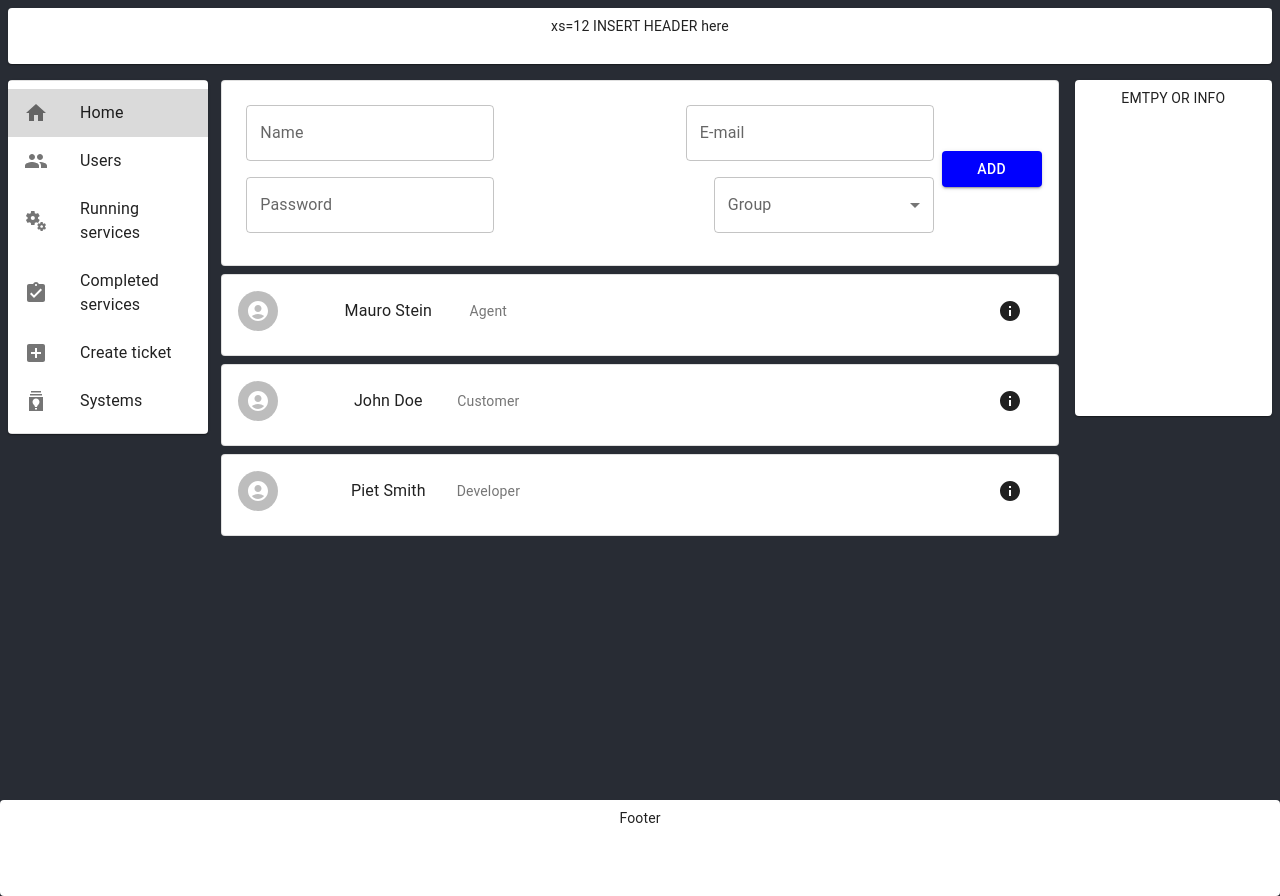
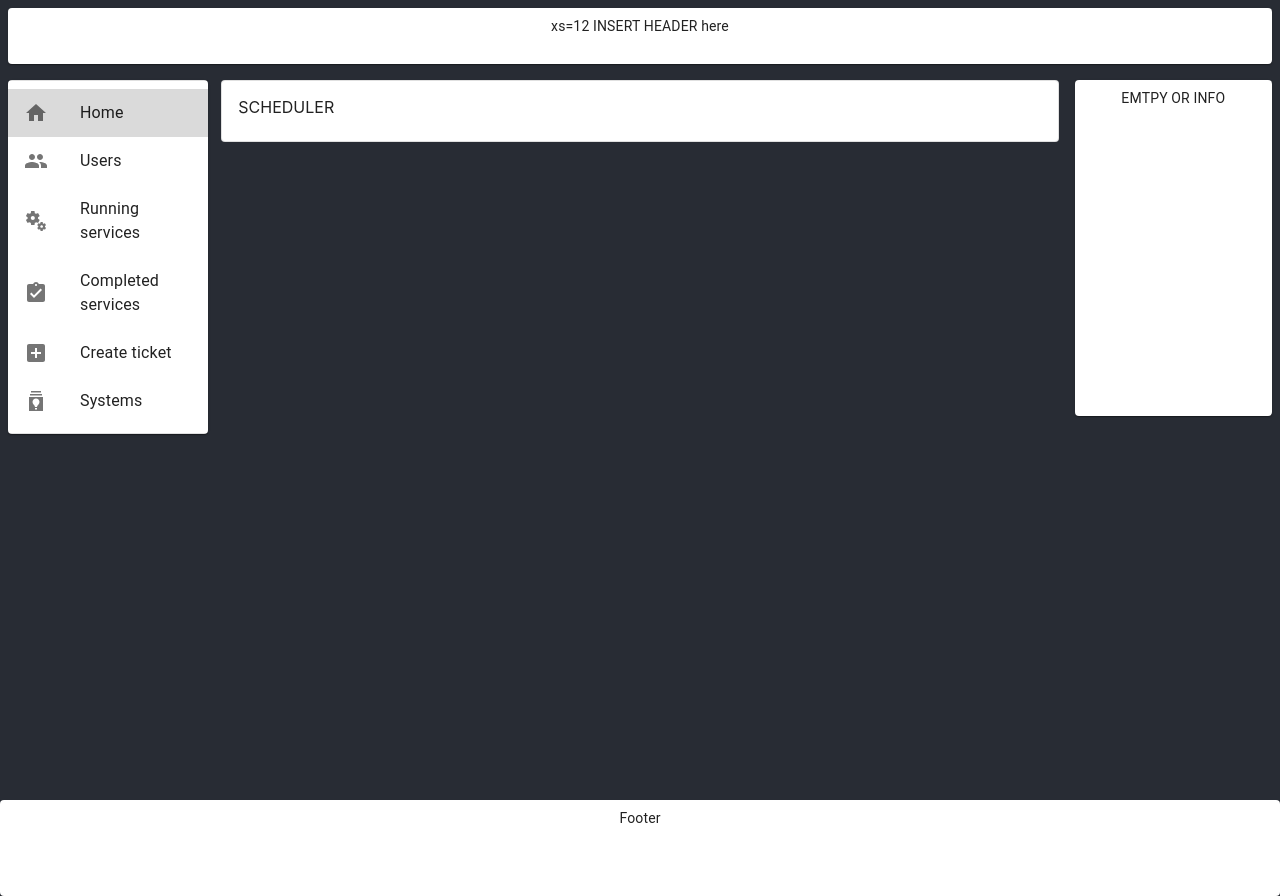
Before and after one commit to wi19b087/IT-Change-tool-frontend, a React (Create React App) app: page / in a window 1280 px wide. Built offline with nearby package versions, Linux system fonts and the light colour scheme.

Commit message:
add HomeContainer

```diff
--- a/src/App.js
+++ b/src/App.js
@@ -7,9 +7,10 @@ import Grid from "@mui/material/Grid";
 
 import { PageContext } from "./context";
 import { PageContextProvider } from "./context";
+import useResizer from "./useResizer";
 import SideNav from "./SideNav";
 import UserContainer from "./UserContainer";
-import useResizer from "./useResizer";
+import HomeContainer from "./HomeContainer";
 
 // const backGroundColorLight = "#282c34";
 // const backGroundColor = "#000000";
@@ -74,7 +75,7 @@ function GlobalComponent() {
 
               <Grid item xs={6} md={8}>
                 {/* <MainItem>MAIN AREA</MainItem> */}
-                {contextState.currentPage === "home" ? <UserContainer /> : null}
+                {contextState.currentPage === "home" ? <HomeContainer /> : null}
                 {contextState.currentPage === "users" ? (
                   <UserContainer />
                 ) : null}
--- /dev/null
+++ b/src/HomeContainer.js
@@ -0,0 +1,50 @@
+import React, { useRef, useState } from "react";
+import Card from "@material-ui/core/Card";
+import CardActions from "@material-ui/core/CardActions";
+import CardContent from "@material-ui/core/CardContent";
+import Button from "@material-ui/core/Button";
+import Typography from "@material-ui/core/Typography";
+import AccountCircleIcon from "@mui/icons-material/AccountCircle";
+import InfoIcon from "@mui/icons-material/Info";
+import Avatar from "@mui/material/Avatar";
+
+import AddUser from "./AddUser";
+
+const styles = {
+  cardContainer: {
+    marginBottom: "1vh",
+    minWidth: "400px",
+  },
+  contentContainer: {
+    display: "flex",
+    flexDirection: "row",
+    alignItems: "center",
+    justifyContent: "space-between",
+  },
+  singleContainer: {
+    minWidth: "100px",
+  },
+};
+
+const HomeContainer = (props) => {
+  //   const { users, banUser } = props;
+
+  return (
+    <div>
+      <Card
+        variant="outlined"
+        style={styles.cardContainer}
+        key={"home-container-card"}
+      >
+        <CardContent style={styles.contentContainer}>SCHEDULER</CardContent>
+        {/* <Button>
+          <InfoIcon />
+        </Button> */}
+        {/* <CardActions></CardActions> */}
+      </Card>
+    </div>
+  );
+};
+
+export default HomeContainer;
+// export default withStyles(styles)(HomeContainer);
```
